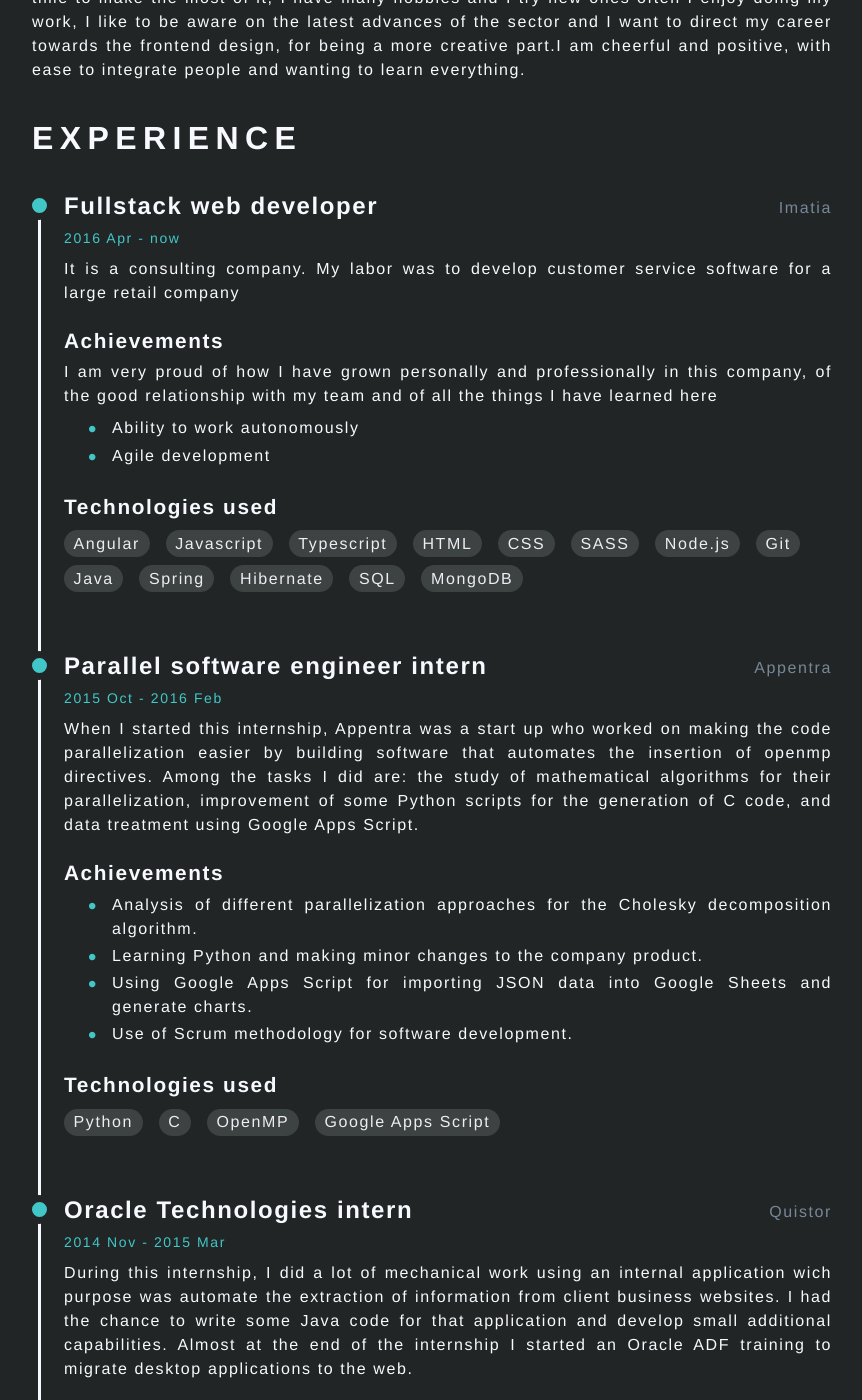
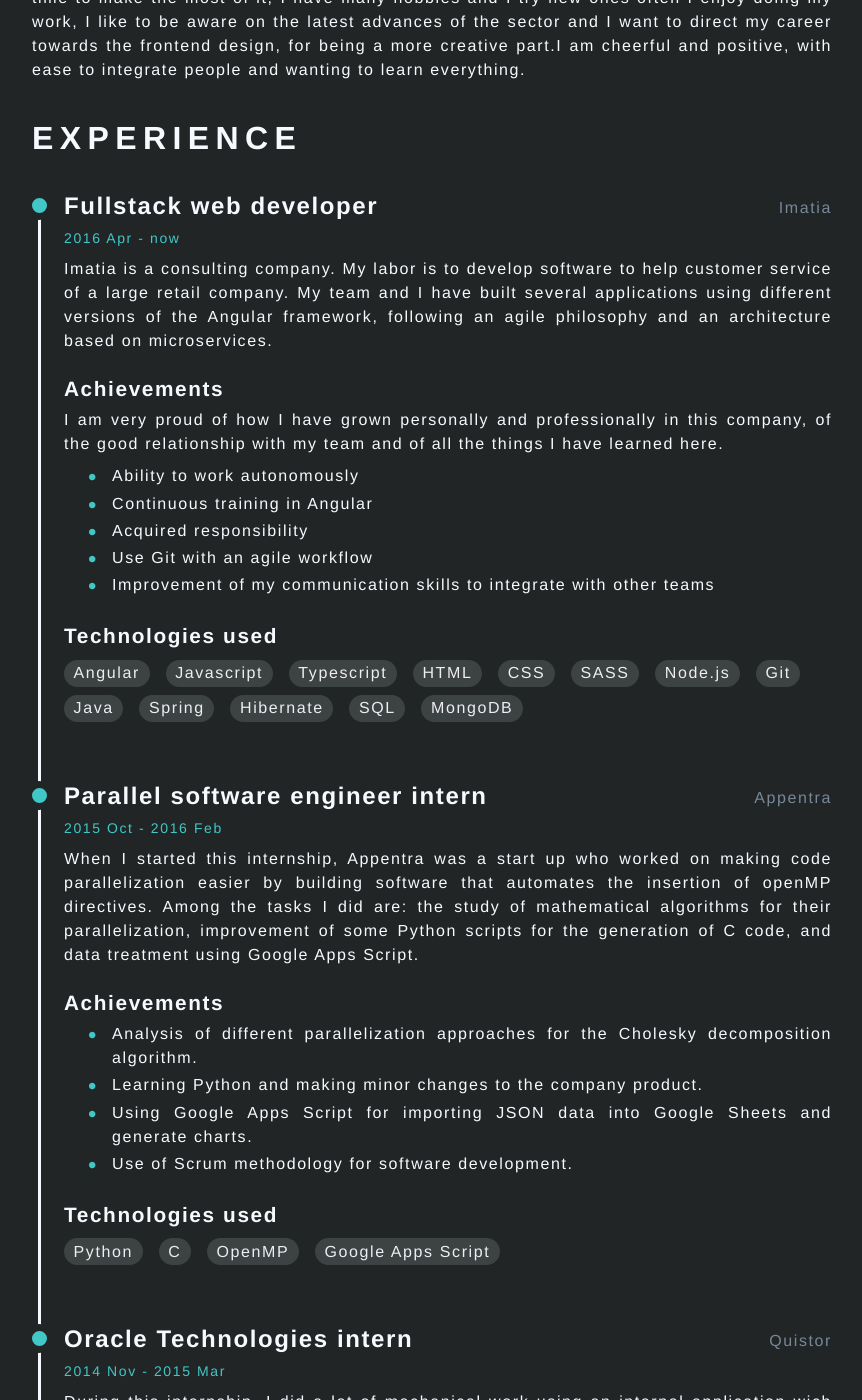
Before and after one commit to adrisons/adrisons.github.io, a Jekyll site: the page built from curriculum.html, in a window 1280 px wide and 1400 px high, scrolled down 579 px. Shown: the whole window, without its empty margins (208-1070 px from the left). Built offline with Jekyll 4.4.1, drawn with Linux system fonts in a browser that asks for light colours; nearby versions of some CDN libraries.

Commit message:
Add experience data

```diff
--- a/_data/curriculum/experience.yml
+++ b/_data/curriculum/experience.yml
@@ -2,13 +2,20 @@
   company_name: Imatia
   company_url: https://www.imatia.com/
   time: 2016 Apr - now
-  description: "It is a consulting company. My labor was to develop customer service software for a large retail company"
+  description: "Imatia is a consulting company. My labor is to develop software to help customer service
+  of a large retail company. My team and I have built several applications using different versions of
+  the Angular framework, following an agile philosophy and an architecture based on microservices."
   achievements:
     title: Achievements
-    description: I am very proud of how I have grown personally and professionally in this company, of the good relationship with my team and of all the things I have learned here
+    description: "I am very proud of how I have grown personally and professionally in this company,
+    of the good relationship with my team and of all the things I have learned here."
     list:
       - Ability to work autonomously
-      - Agile development
+      - Continuous training in Angular
+      - Acquired responsibility
+      - Use Git with an agile workflow
+      - Improvement of my communication skills to integrate with other teams
+
   technologies:
     title: Technologies used
     list:
@@ -31,8 +38,8 @@
   company_url: https://www.appentra.com/
   time: 2015 Oct - 2016 Feb
   description: "
-  When I started this internship, Appentra was a start up who worked on making the code
-  parallelization easier by building software that automates the insertion of openmp directives.
+  When I started this internship, Appentra was a start up who worked on making code
+  parallelization easier by building software that automates the insertion of openMP directives.
   Among the tasks I did are: the study of mathematical algorithms for their parallelization,
   improvement of some Python scripts for the generation of C code, and data treatment using
   Google Apps Script.
```
Also changed, not shown: 1 other file.
